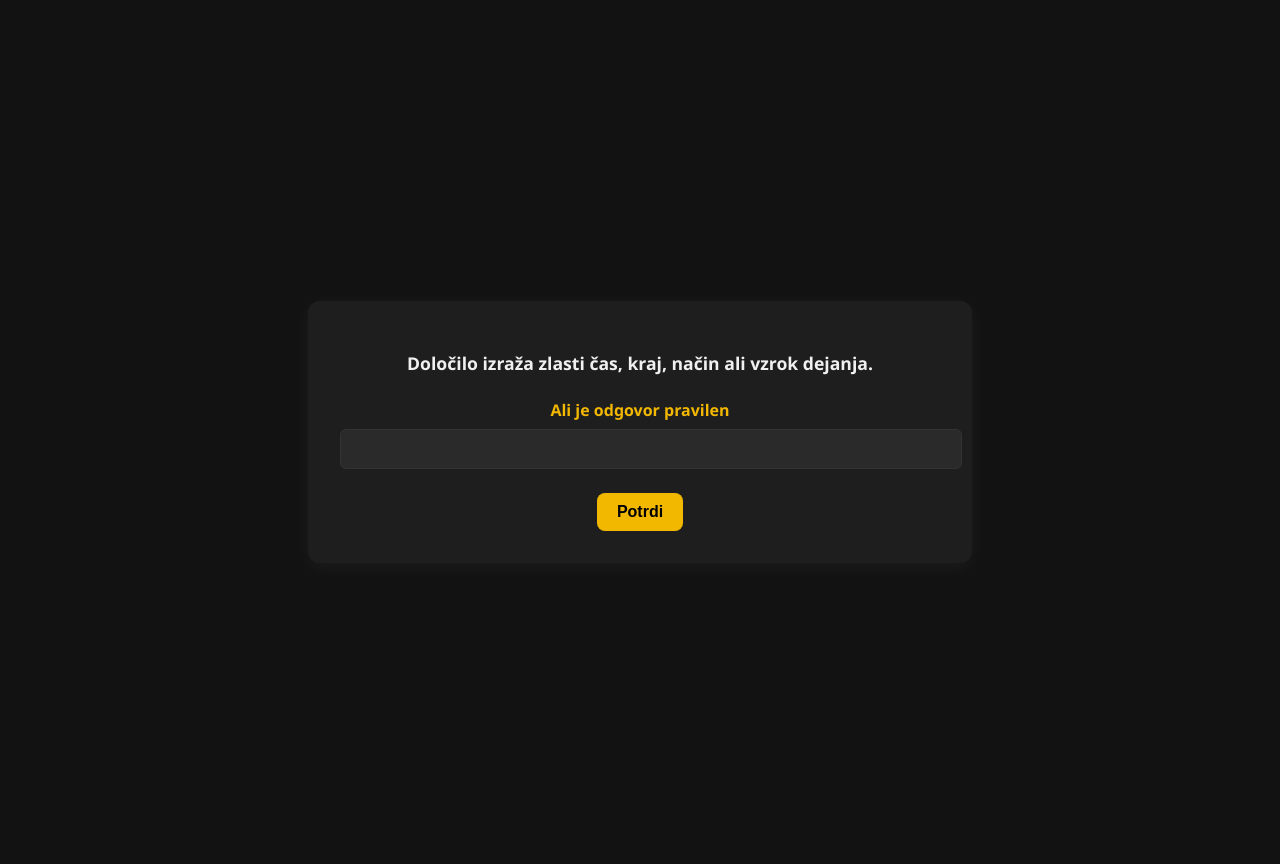
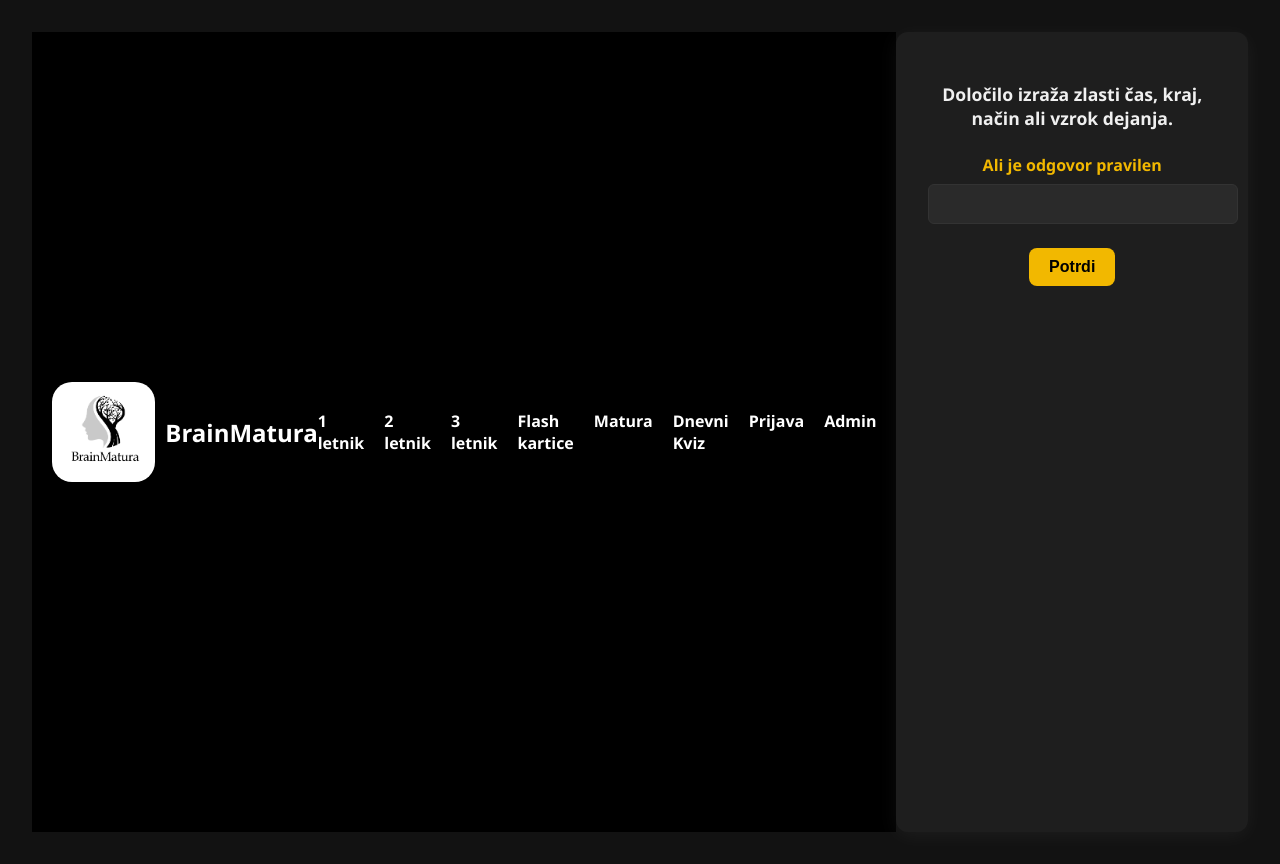
Before and after one commit to ZakPrimozic/projektUPN, a Flask app: page /dnevno_vprasanje in a window 1280 px wide. Run offline with Flask 3, Linux system fonts and the light colour scheme.

Commit message:
popravki v css-u

```diff
--- a/flash_kartice.json
+++ b/flash_kartice.json
@@ -1 +1 @@
-{"vprasanje": "Kaj je samostalnik?", "odgovor": "Beseda za stvar, osebo, pojav ali \u017eival.", "_default": {"1": {"vprasanje": "Kaj je leon", "odgovor": "1"}, "2": {"vprasanje": "Kaj je leon", "odgovor": "2"}, "3": {"vprasanje": "Kaj je samostalnik", "odgovor": "sdjkfb<bsdhjfbhjsd<fhjbsdhjbfk<hjbfshbjkf<bhj"}, "4": {"vprasanje": "ali je ales gay", "odgovor": "NE"}, "5": {"vprasanje": "KDO JE MAKS", "odgovor": "MAKS"}}}
+{"vprasanje": "Kaj je samostalnik?", "odgovor": "Beseda za stvar, osebo, pojav ali \u017eival.", "_default": {"1": {"vprasanje": "Kaj je leon", "odgovor": "1"}, "2": {"vprasanje": "Kaj je leon", "odgovor": "2"}, "3": {"vprasanje": "Kaj je samostalnik", "odgovor": "sdjkfb<bsdhjfbhjsd<fhjbsdhjbfk<hjbfshbjkf<bhj"}, "4": {"vprasanje": "ali je ales gay", "odgovor": "NE"}, "5": {"vprasanje": "KDO JE MAKS", "odgovor": "MAKS"}, "6": {"vprasanje": "TEST1", "odgovor": "TEST1"}, "7": {"vprasanje": "TEST1", "odgovor": "TEST1"}, "8": {"vprasanje": "test 3", "odgovor": "test 3"}, "9": {"vprasanje": "test 4", "odgovor": "test 4"}}}
--- a/main.py
+++ b/main.py
@@ -32,7 +32,6 @@ def shrani_uporabnika():
 
     if not nova_vnos:
         return jsonify({"error": "Manjkajo podatki!"}), 400
-
     db.insert(nova_vnos)
     session["logged_in"] = True
     session["username"] = nova_vnos.get("ime", "")
--- a/templates/dnevni_kviz.html
+++ b/templates/dnevni_kviz.html
@@ -11,11 +11,47 @@
         color: #f0f0f0;
         margin: 2rem;
         display: flex;
-        justify-content: center;
-        align-items: center;
         height: 100vh;
     }
+    .navbar {
+        background-color: #000;
+        padding: 10px 20px;
+        display: flex;
+        align-items: center;
+        justify-content: space-between;
+    }
 
+    .logo-container {
+        display: flex;
+        align-items: center;
+        gap: 10px;
+    }
+
+    .logo {
+        height: 100px;
+        border-radius: 20px;
+    }
+    .menu {
+        display: flex;
+        gap: 20px;
+    }
+
+    .menu a {
+        color: white;
+        text-decoration: none;
+        font-size: 16px;
+        font-weight: bold;
+        transition: 0.3s;
+    }
+
+    .menu a:hover {
+        color: #f2b800;
+    }
+    .brand-name {
+        font-size: 24px;
+        font-weight: bold;
+        color: white;
+    }
     .vprasanje {
         background-color: #1e1e1e;
         padding: 2rem;
@@ -85,6 +121,31 @@
 </style>
 </head>
 <body>
+    <header class="navbar">
+        <div class="logo-container">
+            <img src="static/photos/logo.jpg" alt="Logotip" class="logo">
+            <span class="brand-name">BrainMatura</span>
+        </div>
+        <nav class="menu">
+            <a href="/1letnik">1 letnik</a>
+            <a href="/2letnik">2 letnik</a>
+            <a href="/3letnik">3 letnik</a>
+            <a href="/flash">Flash kartice</a>
+            <a href="/matura">Matura</a>
+            <a href="/dnevno_vprasanje">Dnevni Kviz</a>
+            {% if session.logged_in %}
+                <a href="/profil" style="color: yellow;">{{ session.username }}</a>
+                <a href="/odjava">Odjava</a>
+            {% else %}
+                <a href="/prijava">Prijava</a>
+            {% endif %}
+            {% if not session.get('admin') %}
+                <a href="/admin_login">Admin</a>
+            {% else %}
+                <a href="/admin_logout" style="color: #f2b800;">Odjava admin</a>
+            {% endif %}
+        </nav>
+    </header>
     <div class="vprasanje">
         <p><strong>{{ vprasanje.vprasanje }}</strong></p>
         {% if not prikazi_rezultat %}
```
Also changed, not shown: templates/flash.html (+63 -0 lines), uporabni.json (+1 -1 lines).
